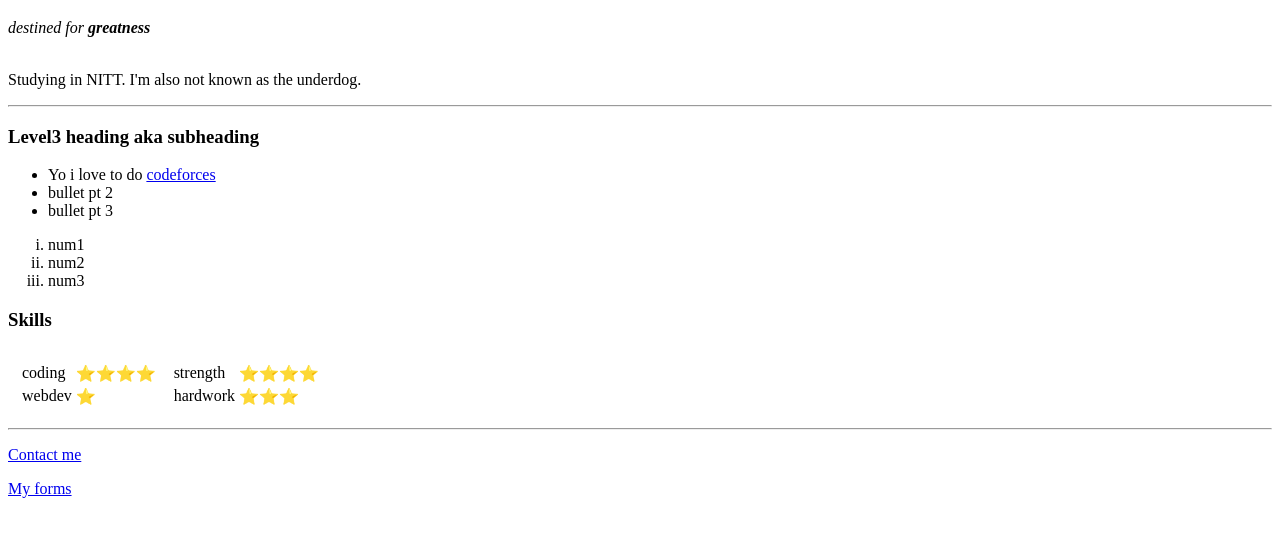
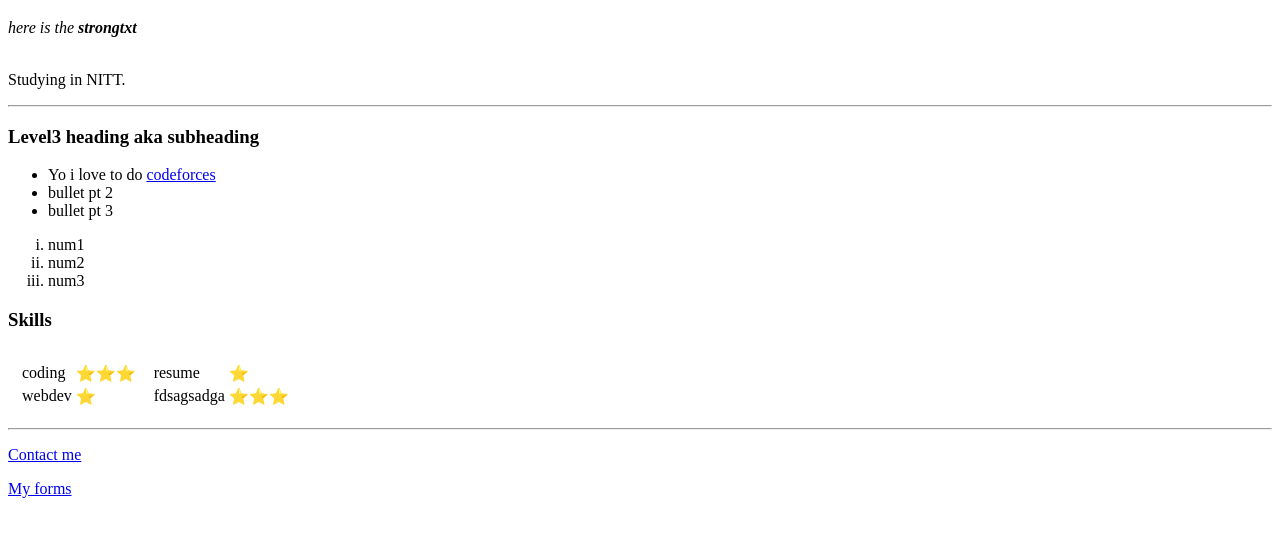
Before and after one commit to altacc2k/first, a plain HTML site: page index.html in a window 1280 px wide. Shown: the part 61-598 px from the top of the page. Drawn offline with Linux system fonts and the light colour scheme.

Commit message:
Update index.html

```diff
--- a/index.html
+++ b/index.html
@@ -9,9 +9,9 @@
 <body>
   <h1>Altacc B</h1>
   <p>
-    <i>destined for <strong>greatness</strong></i>
+    <i>here is the <strong>strongtxt</strong></i>
 <br><br>
-    <p>Studying in NITT. I'm also not known as the underdog.</p>
+    <p>Studying in NITT.</p>
     <hr>
 <h3>Level3 heading aka subheading</h3>
 <ul>
@@ -30,7 +30,7 @@
     <td><table>
       <tr>
         <td>coding</td>
-        <td>⭐⭐⭐⭐</td>
+        <td>⭐⭐⭐</td>
       </tr>
       <tr>
         <td>webdev</td>
@@ -40,11 +40,11 @@
 
     <td>  <table>
         <tr>
-          <td>strength</td>
-          <td>⭐⭐⭐⭐</td>
+          <td>resume</td>
+          <td>⭐</td>
         </tr>
         <tr>
-          <td>hardwork</td>
+          <td>fdsagsadga</td>
           <td>⭐⭐⭐</td>
         </tr>
       </table></td>
```
